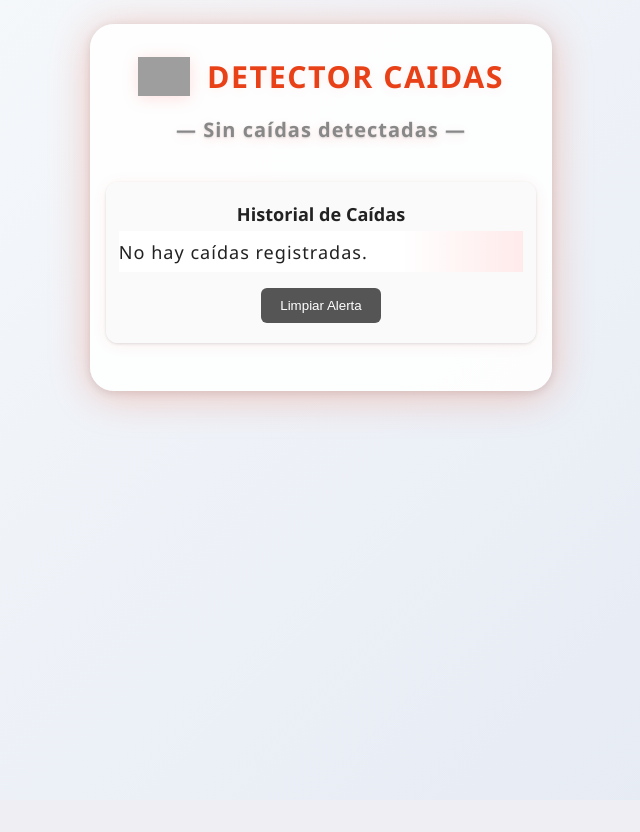
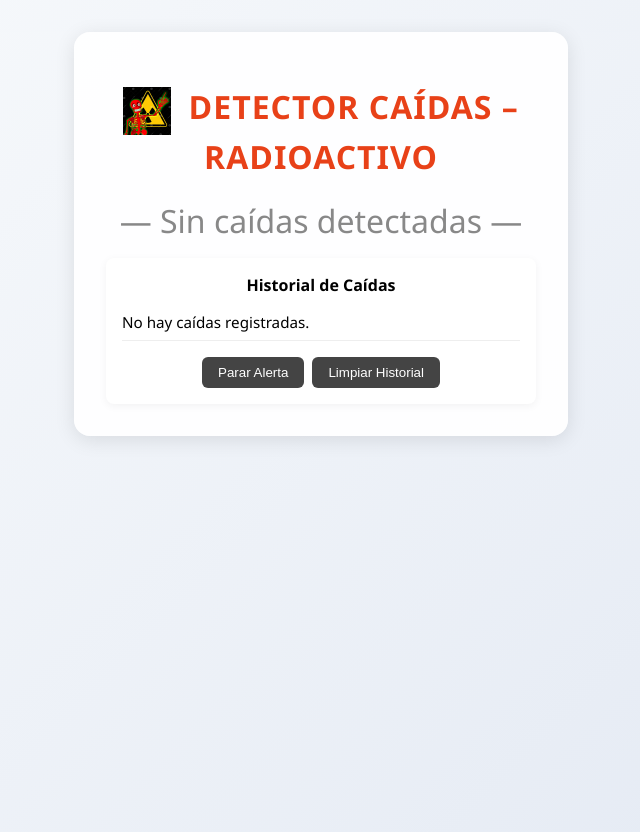
Before and after one commit to WilmerYulinio/vibrar, a Flask app: page / in a window 1280 px wide. Shown: the whole page, without its empty margins (319-959 px from the left). Before the commit the page ends 410 px from the top, so only its background shows below. Run offline with Flask 3, Linux system fonts and the light colour scheme; data that the repository does not hold is empty; grey boxes are pictures that could not be loaded.

Commit message:
Añade botones Parar Alerta y Limpiar Historial

```diff
--- a/app.py
+++ b/app.py
@@ -2,6 +2,7 @@ from flask import Flask, render_template, jsonify, request
 from flask_cors import CORS
 from datetime import datetime
 import os
+
 app = Flask(__name__)
 CORS(app)
 
@@ -17,34 +18,37 @@ def registrar_evento(tipo):
 
 @app.route('/leve', methods=['POST'])
 def vibracion_leve():
-    # No registrar en historial
+    # No registramos en historial, solo actualizamos estado
     estado['tipo'] = 'leve'
     return ('', 204)
 
 @app.route('/alerta', methods=['POST'])
 def caida_alerta():
-    print("🔥 LLEGÓ POST /alerta")
     registrar_evento('alerta')
     return ('', 204)
 
 @app.route('/ruido', methods=['POST'])
 def ruido_descartado():
-    # No registrar en historial
+    # Parar alerta (modo sin caídas)
+    estado['tipo'] = 'sin_datos'
+    return ('', 204)
+
+@app.route('/clear', methods=['POST'])
+def clear_history():
+    # Borra todo el historial y para la alerta
+    historial.clear()
     estado['tipo'] = 'sin_datos'
     return ('', 204)
 
 @app.route('/state', methods=['GET'])
 def get_state():
-    # Solo mostrar "alerta" o "sin caídas"
-    if estado['tipo'] == 'alerta':
-        return jsonify({'tipo': 'alerta'})
-    else:
-        return jsonify({'tipo': 'sin_datos'})
+    # Solo dos estados: alerta o sin_datos
+    return jsonify({'tipo': 'alerta' if estado['tipo']=='alerta' else 'sin_datos'})
 
 @app.route('/history', methods=['GET'])
 def get_history():
-    # Solo mostrar eventos tipo 'alerta' (caídas) en el historial
-    caidas = [evento for evento in historial if evento['tipo'] == 'alerta']
+    # Solo caídas
+    caidas = [e for e in historial if e['tipo']=='alerta']
     return jsonify(caidas[-20:][::-1])
 
 @app.route('/')
--- a/static/style.css
+++ b/static/style.css
@@ -1,136 +1,36 @@
 html, body {
-  height: 100%;
-  margin: 0;
-  padding: 0;
-  font-family: 'Segoe UI', 'Arial', sans-serif;
-  background: linear-gradient(135deg, #f8fafc 0%, #e3e9f3 100%);
-  color: #222;
-  min-height: 100vh;
-  transition: background 0.5s;
-  overflow-x: hidden;
+  height:100%;
+  margin:0; padding:0;
+  font-family: 'Segoe UI', sans-serif;
+  background:linear-gradient(135deg,#f8fafc,#e3e9f3);
+  transition:background 0.5s;
 }
 body.full-alerta {
-  background: repeating-linear-gradient(
-    135deg, #ff2e2e, #ff2e2e 40px, #fff 60px, #ff2e2e 80px
-  ) !important;
-  color: #fff !important;
-  animation: alerta-pulse 0.7s infinite alternate;
-}
-@keyframes alerta-pulse {
-  0% { filter: brightness(1) drop-shadow(0 0 0.6rem #ff1e1e77);}
-  100% { filter: brightness(1.3) drop-shadow(0 0 1.5rem #ff4141cc);}
+  background:repeating-linear-gradient(135deg,#ff2e2e,#ff2e2e 40px,#fff 60px)
+              !important;
 }
 .container {
-  max-width: 430px;
-  margin: 0 auto;
-  padding: 2rem 1rem 3rem 1rem;
-  text-align: center;
-  border-radius: 24px;
-  background: rgba(255,255,255,0.90);
-  box-shadow: 0 5px 40px #e8411844, 0 2px 8px #2222;
-  margin-top: 1.5rem;
+  max-width:430px; margin:2rem auto;
+  padding:2rem; background:rgba(255,255,255,0.95);
+  border-radius:1rem;
+  box-shadow:0 4px 20px rgba(0,0,0,0.1);
+  text-align:center;
 }
-.estado {
-  font-size: 2.7rem;
-  margin-top: 1.2rem;
-  font-weight: 700;
-  letter-spacing: 2px;
-  text-shadow: 0 3px 12px #ff1e1e22, 0 1px 2px #2222;
-}
-.gris {
-  color: #888;
-  font-weight: 600;
-  letter-spacing: 1px;
-  font-size: 1.25rem;
-}
-.rojo {
-  color: #fff;
-  background: linear-gradient(90deg, #e84118 40%, #fa463a 100%);
-  border-radius: 24px;
-  padding: 0.65rem 1.5rem;
-  margin: 1.4rem 0 1rem 0;
-  display: inline-block;
-  font-size: 2.1rem;
-  box-shadow: 0 2px 20px #e8411855;
-  animation: vibrar 0.14s infinite alternate, blink 1s steps(2, start) infinite;
-}
-@keyframes vibrar {
-  0% { transform: translateX(-2px);}
-  100% { transform: translateX(2px);}
-}
-@keyframes blink {
-  to { opacity: 0.7; }
-}
-.logo {
-  width: 52px;
-  vertical-align: middle;
-  filter: drop-shadow(0 2px 8px #ff1e1e22);
-  margin-right: 7px;
-}
-h1 {
-  display: flex;
-  align-items: center;
-  justify-content: center;
-  font-size: 1.9rem;
-  gap: 10px;
-  margin: 0 0 0.25em 0;
-  letter-spacing: 1.5px;
-  color: #e84118;
-  text-shadow: 0 2px 12px #ff1e1e11;
-}
-.historial-block {
-  background: rgba(250,250,250,0.96);
-  border-radius: 12px;
-  box-shadow: 0 2px 16px #e8411811, 0 1px 3px #2222;
-  padding: 1.3rem 0.8rem;
-  margin-top: 2.4rem;
-}
-#historial {
-  text-align: left;
-  padding: 0;
-  margin: 0.3rem 0 0 0;
-  list-style: none;
-}
-#historial li {
-  font-size: 1.13rem;
-  border-bottom: 1px solid #eee;
-  padding: 0.54rem 0;
-  display: flex;
-  align-items: center;
-  gap: 13px;
-  font-weight: 500;
-  letter-spacing: 1px;
-  transition: background 0.23s;
-  background: linear-gradient(90deg, #fff 70%, #ffeaea 100%);
-}
-#historial li:last-child {
-  border-bottom: none;
-}
-.evento-rojo {
-  color: #e84118;
-  font-size: 1.45em;
-  filter: drop-shadow(0 2px 4px #ff1e1e11);
-  animation: alerta-pulse 1s infinite alternate;
-}
-@media (max-width:600px) {
-  .container { max-width: 98vw; padding: 1.1rem 2vw 2.4rem 2vw;}
-  .historial-block {padding:0.95rem;}
-  .estado { font-size: 1.25rem;}
-  h1 { font-size: 1.15rem;}
-}
-::-webkit-scrollbar-thumb {background: #e84118;}
-::-webkit-scrollbar-track {background: #fff;}
-::-webkit-scrollbar {width: 9px;}
-.btn-reset {
-  margin-top: 1rem;
-  padding: 0.6rem 1.2rem;
-  background: #555;
-  color: #fff;
-  border: none;
-  border-radius: 6px;
-  cursor: pointer;
-  transition: background 0.2s;
-}
-.btn-reset:hover {
-  background: #444;
-}
+.logo { width:48px; vertical-align:middle; margin-right:8px; }
+h1 { color:#e84118; letter-spacing:1px; }
+.estado { font-size:2rem; margin:1rem 0; }
+.gris { color:#888; }
+.rojo { color:#fff; background:#e84118; padding:0.5rem 1rem; border-radius:8px;
+        animation:blink 1s steps(2,start) infinite; }
+@keyframes blink { to{opacity:0.6;} }
+.historial-block { background:#fff; padding:1rem; border-radius:8px;
+                   box-shadow:0 2px 8px rgba(0,0,0,0.05); }
+#historial { list-style:none; padding:0; margin:0.5rem 0; text-align:left; }
+#historial li { padding:0.5rem 0; border-bottom:1px solid #eee;
+                 display:flex; gap:8px; font-size:0.95rem; }
+.evento-rojo { color:#e84118; }
+.ts { width:100px; }
+.botones { margin-top:1rem; display:flex; gap:0.5rem; justify-content:center; }
+.btn { padding:0.5rem 1rem; background:#444; color:#fff; border:none;
+      border-radius:6px; cursor:pointer; transition:background 0.2s; }
+.btn:hover { background:#666; }
--- a/templates/index.html
+++ b/templates/index.html
@@ -2,84 +2,90 @@
 <html lang="es">
 <head>
   <meta charset="UTF-8">
-  <title>Monitor de Vibración</title>
+  <title>Detector Caídas</title>
   <meta name="viewport" content="width=device-width, initial-scale=1.0">
   <link href="{{ url_for('static', filename='style.css') }}" rel="stylesheet">
 </head>
 <body>
   <div class="container">
     <h1>
-      <img src="https://thumbs.dreamstime.com/z/esqueleto-rojo-con-el-s%C3%ADmbolo-de-la-alerta-de-la-radiaci%C3%B3n-19655097.jpg" alt="icon" class="logo"/>
-      DETECTOR CAIDAS
+      <img src="{{ url_for('static', filename='peligro.png') }}" alt="Peligro radioactivo" class="logo"/>
+      DETECTOR CAÍDAS – RADIOACTIVO
     </h1>
+
     <div id="status" class="estado gris">Cargando datos…</div>
+
     <div class="historial-block">
-      <b style="font-size:1.13rem;">Historial de Caídas</b>
+      <b>Historial de Caídas</b>
       <ul id="historial"><li>Cargando…</li></ul>
-      <button id="btn-reset" class="btn-reset">Limpiar Alerta</button>
-
+      <div class="botones">
+        <button id="btn-stop" class="btn">Parar Alerta</button>
+        <button id="btn-clear" class="btn">Limpiar Historial</button>
+      </div>
     </div>
   </div>
+
   <audio id="alerta-audio" preload="auto">
     <source src="https://cdn.pixabay.com/audio/2022/10/16/audio_12b71e1a39.mp3" type="audio/mpeg">
     <source src="https://actions.google.com/sounds/v1/alarms/alarm_clock.ogg" type="audio/ogg">
   </audio>
+
   <script>
     let ultimaAlerta = false;
+
     async function actualizar() {
       // 1) Estado actual
       const resE = await fetch('/state');
-      const dataE = await resE.json();
+      const { tipo } = await resE.json();
       const el = document.getElementById('status');
-      const body = document.body;
-      let reproducirAlerta = false;
+      document.body.classList.toggle('full-alerta', tipo==='alerta');
 
-      if (dataE.tipo === 'alerta') {
+      if (tipo==='alerta') {
         el.textContent = '🚨 ¡CAÍDA DETECTADA!';
         el.className = 'estado rojo';
-        body.classList.add('full-alerta');
-        reproducirAlerta = !ultimaAlerta;
+        if (!ultimaAlerta) {
+          document.getElementById('alerta-audio').play().catch(()=>{});
+        }
         ultimaAlerta = true;
       } else {
         el.textContent = '— Sin caídas detectadas —';
         el.className = 'estado gris';
-        body.classList.remove('full-alerta');
         ultimaAlerta = false;
       }
-      if (reproducirAlerta) {
-        document.getElementById('alerta-audio').play().catch(()=>{});
-      }
 
-      // 2) Historial solo de caídas
+      // 2) Historial
       const resH = await fetch('/history');
       const dataH = await resH.json();
       const ul = document.getElementById('historial');
-      ul.innerHTML = '';  // limpiar
-      if (dataH.length === 0) {
+      ul.innerHTML = '';
+      if (dataH.length===0) {
         ul.innerHTML = '<li>No hay caídas registradas.</li>';
       } else {
-        dataH.forEach(evt => {
+        dataH.forEach(evt=>{
           const li = document.createElement('li');
-          li.innerHTML = `<span class="evento-rojo">🚨</span> <span style="min-width:100px;display:inline-block;">${evt.ts}</span> <span>Caída detectada</span>`;
+          li.innerHTML = `<span class="evento-rojo">🚨</span>
+                          <span class="ts">${evt.ts}</span>
+                          <span>Caída detectada</span>`;
           ul.appendChild(li);
         });
       }
     }
-    setInterval(actualizar, 1200);
-    window.onload = actualizar;
-    // Reproduce audio en primer touch (por móviles)
-    document.body.addEventListener('touchstart', ()=>{
-      document.getElementById('alerta-audio').play().catch(()=>{});
-    }, {once:true});
-    // Al final de tu script, después de window.onload:
-document.getElementById('btn-reset')
-  .addEventListener('click', async () => {
-    // Llamamos al endpoint /ruido para resetear
-    await fetch('/ruido', { method: 'POST' });
-    // Volvemos a recargar el estado en pantalla
-    actualizar();
-});
 
+    window.onload = ()=>{
+      actualizar();
+      setInterval(actualizar, 1200);
+
+      // Botones
+      document.getElementById('btn-stop')
+        .addEventListener('click', ()=>fetch('/ruido',{method:'POST'}).then(actualizar));
+      document.getElementById('btn-clear')
+        .addEventListener('click', ()=>fetch('/clear',{method:'POST'}).then(actualizar));
+
+      // Prepara audio en móviles
+      document.body.addEventListener('touchstart', ()=>{
+        document.getElementById('alerta-audio').play().catch(()=>{});
+      },{once:true});
+    };
   </script>
 </body>
 </html>
```
